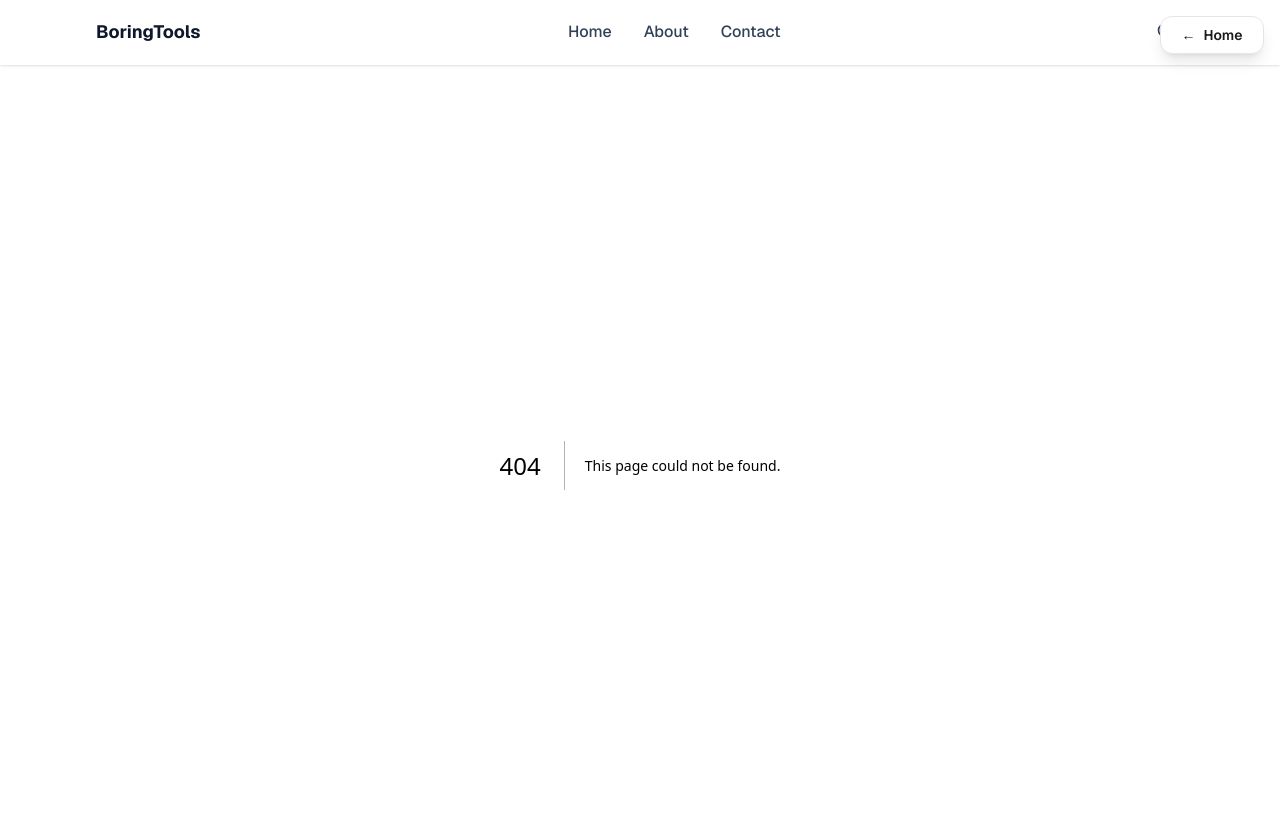
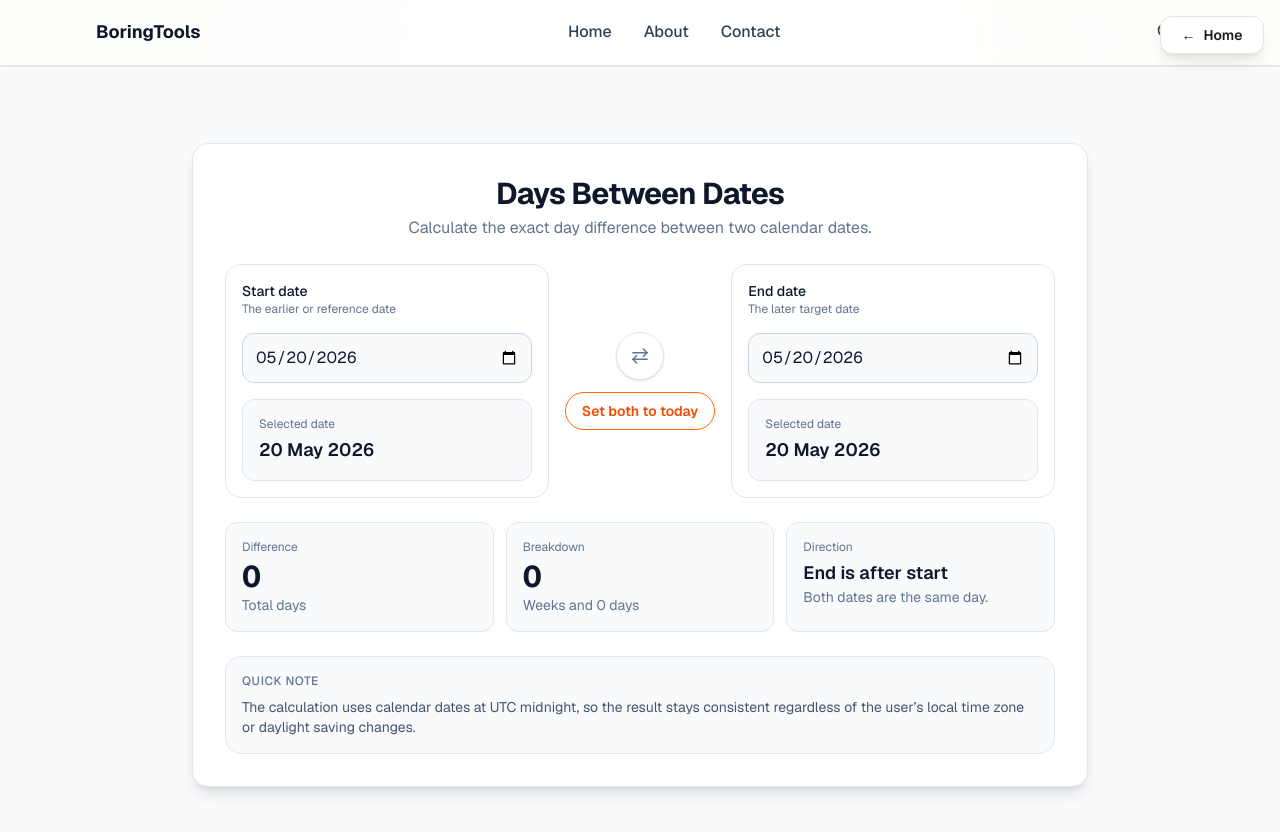
Before and after one commit to ius-sharma/boring-tools, a Next.js app: page /days-between-dates in a window 1280 px wide. Before the commit this address had no page. Shown: the top 832 px of the page. Built offline with nearby package versions, Linux system fonts and the light colour scheme.

Commit message:
Add Days Between Dates tool

```diff
--- /dev/null
+++ b/app/days-between-dates/page.jsx
@@ -0,0 +1,207 @@
+"use client";
+
+import { useMemo, useState } from "react";
+
+function toDateInputValue(date = new Date()) {
+  const year = date.getFullYear();
+  const month = String(date.getMonth() + 1).padStart(2, "0");
+  const day = String(date.getDate()).padStart(2, "0");
+  return `${year}-${month}-${day}`;
+}
+
+function parseDateInput(value) {
+  if (!value) {
+    return null;
+  }
+
+  const [year, month, day] = value.split("-").map(Number);
+  if (!year || !month || !day) {
+    return null;
+  }
+
+  const timestamp = Date.UTC(year, month - 1, day);
+  const parsed = new Date(timestamp);
+
+  if (Number.isNaN(parsed.getTime())) {
+    return null;
+  }
+
+  return parsed;
+}
+
+function formatLongDate(date) {
+  return new Intl.DateTimeFormat("en-IN", {
+    dateStyle: "medium",
+  }).format(date);
+}
+
+function calculateDayDelta(startDate, endDate) {
+  const startUtc = Date.UTC(startDate.getFullYear(), startDate.getMonth(), startDate.getDate());
+  const endUtc = Date.UTC(endDate.getFullYear(), endDate.getMonth(), endDate.getDate());
+  const signedDays = Math.round((endUtc - startUtc) / 86400000);
+
+  return {
+    signedDays,
+    absoluteDays: Math.abs(signedDays),
+  };
+}
+
+export default function DaysBetweenDatesPage() {
+  const [startDate, setStartDate] = useState(() => toDateInputValue(new Date()));
+  const [endDate, setEndDate] = useState(() => toDateInputValue(new Date()));
+
+  const result = useMemo(() => {
+    const parsedStart = parseDateInput(startDate);
+    const parsedEnd = parseDateInput(endDate);
+
+    if (!parsedStart || !parsedEnd) {
+      return null;
+    }
+
+    return calculateDayDelta(parsedStart, parsedEnd);
+  }, [startDate, endDate]);
+
+  const startPreview = parseDateInput(startDate);
+  const endPreview = parseDateInput(endDate);
+
+  const summaryText = (() => {
+    if (!result) {
+      return "Pick two valid dates to see the difference.";
+    }
+
+    if (result.absoluteDays === 0) {
+      return "Both dates are the same day.";
+    }
+
+    return result.signedDays > 0
+      ? `${formatLongDate(startPreview)} is ${result.absoluteDays} day${result.absoluteDays === 1 ? "" : "s"} before ${formatLongDate(endPreview)}.`
+      : `${formatLongDate(startPreview)} is ${result.absoluteDays} day${result.absoluteDays === 1 ? "" : "s"} after ${formatLongDate(endPreview)}.`;
+  })();
+
+  const totalWeeks = result ? Math.floor(result.absoluteDays / 7) : 0;
+  const remainingDays = result ? result.absoluteDays % 7 : 0;
+
+  const setTodayRange = () => {
+    const today = toDateInputValue(new Date());
+    setStartDate(today);
+    setEndDate(today);
+  };
+
+  const swapDates = () => {
+    setStartDate(endDate);
+    setEndDate(startDate);
+  };
+
+  return (
+    <div className="min-h-screen bg-slate-50 flex items-center justify-center p-4 font-sans">
+      <div className="bg-white shadow-lg rounded-2xl p-6 sm:p-8 w-full max-w-4xl border border-slate-200 flex flex-col gap-6">
+        <div className="text-center flex flex-col gap-1">
+          <h1 className="text-3xl font-bold tracking-tight text-slate-900">Days Between Dates</h1>
+          <p className="text-slate-500 text-base">Calculate the exact day difference between two calendar dates.</p>
+        </div>
+
+        <div className="grid grid-cols-1 lg:grid-cols-[1fr_auto_1fr] gap-4 items-stretch">
+          <div className="rounded-2xl border border-slate-200 bg-white p-4 flex flex-col gap-4">
+            <div>
+              <p className="text-sm font-medium text-slate-900">Start date</p>
+              <p className="text-xs text-slate-500">The earlier or reference date</p>
+            </div>
+
+            <input
+              type="date"
+              value={startDate}
+              onChange={(event) => setStartDate(event.target.value)}
+              className="w-full rounded-xl border border-slate-300 bg-slate-50 p-3 text-slate-900 focus:outline-none focus:ring-2 focus:ring-slate-900"
+            />
+
+            <div className="rounded-xl border border-slate-200 bg-slate-50 p-4">
+              <p className="text-xs text-slate-500">Selected date</p>
+              <p className="mt-1 text-lg font-semibold text-slate-900">{startPreview ? formatLongDate(startPreview) : "Choose a date"}</p>
+            </div>
+          </div>
+
+          <div className="flex flex-col items-center justify-center gap-3 py-2">
+            <button
+              type="button"
+              onClick={swapDates}
+              className="group inline-flex h-12 w-12 items-center justify-center rounded-full border border-slate-200 bg-white text-slate-500 shadow-sm transition-all duration-200 ease-out hover:-translate-y-0.5 hover:border-slate-300 hover:bg-slate-50 hover:text-orange-600 hover:shadow-md focus:outline-none focus:ring-2 focus:ring-slate-900 focus:ring-offset-2 focus:ring-offset-slate-50"
+              aria-label="Swap start and end dates"
+            >
+              <svg
+                xmlns="http://www.w3.org/2000/svg"
+                viewBox="0 0 24 24"
+                fill="none"
+                stroke="currentColor"
+                strokeWidth="1.8"
+                strokeLinecap="round"
+                strokeLinejoin="round"
+                className="h-5 w-5 transition-transform duration-200 group-hover:scale-105"
+                aria-hidden="true"
+              >
+                <path d="M16 3.5l4.5 4.5-4.5 4.5" />
+                <path d="M20.5 8H3.5" />
+                <path d="M8 20.5 3.5 16l4.5-4.5" />
+                <path d="M3.5 16h17" />
+              </svg>
+            </button>
+            <button
+              type="button"
+              onClick={setTodayRange}
+              className="rounded-full border border-orange-500 px-4 py-2 text-sm font-semibold text-orange-600 hover:bg-orange-500 hover:text-white transition focus:outline-none focus:ring-2 focus:ring-orange-500"
+            >
+              Set both to today
+            </button>
+          </div>
+
+          <div className="rounded-2xl border border-slate-200 bg-white p-4 flex flex-col gap-4">
+            <div>
+              <p className="text-sm font-medium text-slate-900">End date</p>
+              <p className="text-xs text-slate-500">The later target date</p>
+            </div>
+
+            <input
+              type="date"
+              value={endDate}
+              onChange={(event) => setEndDate(event.target.value)}
+              className="w-full rounded-xl border border-slate-300 bg-slate-50 p-3 text-slate-900 focus:outline-none focus:ring-2 focus:ring-slate-900"
+            />
+
+            <div className="rounded-xl border border-slate-200 bg-slate-50 p-4">
+              <p className="text-xs text-slate-500">Selected date</p>
+              <p className="mt-1 text-lg font-semibold text-slate-900">{endPreview ? formatLongDate(endPreview) : "Choose a date"}</p>
+            </div>
+          </div>
+        </div>
+
+        <div className="grid grid-cols-1 md:grid-cols-3 gap-3">
+          <div className="rounded-xl border border-slate-200 bg-slate-50 p-4">
+            <p className="text-xs text-slate-500">Difference</p>
+            <p className="mt-1 text-3xl font-bold text-slate-900 tabular-nums">{result ? result.absoluteDays : "--"}</p>
+            <p className="text-sm text-slate-500">Total days</p>
+          </div>
+          <div className="rounded-xl border border-slate-200 bg-slate-50 p-4">
+            <p className="text-xs text-slate-500">Breakdown</p>
+            <p className="mt-1 text-3xl font-bold text-slate-900 tabular-nums">{result ? totalWeeks : "--"}</p>
+            <p className="text-sm text-slate-500">Weeks and {result ? remainingDays : "--"} day{result && remainingDays === 1 ? "" : "s"}</p>
+          </div>
+          <div className="rounded-xl border border-slate-200 bg-slate-50 p-4">
+            <p className="text-xs text-slate-500">Direction</p>
+            <p className="mt-1 text-lg font-semibold text-slate-900">{result ? (result.signedDays >= 0 ? "End is after start" : "End is before start") : "--"}</p>
+            <p className="text-sm text-slate-500">{result ? summaryText : "Pick dates to compare"}</p>
+          </div>
+        </div>
+
+        <div className="rounded-2xl border border-slate-200 bg-slate-50 p-4">
+          <p className="text-xs font-medium uppercase tracking-wider text-slate-500">Quick note</p>
+          <p className="mt-2 text-sm text-slate-600">
+            The calculation uses calendar dates at UTC midnight, so the result stays consistent regardless of the user’s local time zone or daylight saving changes.
+          </p>
+        </div>
+      </div>
+
+      <style jsx global>{`
+        html { font-family: 'Inter', 'Helvetica Neue', Arial, 'system-ui', sans-serif; }
+      `}</style>
+    </div>
+  );
+}
--- a/app/page.jsx
+++ b/app/page.jsx
@@ -21,6 +21,7 @@ const tools = [
   { id: "document-data-extractor", name: "Document Data Extractor", href: "/document-data-extractor", category: "Documents", description: "Upload documents or images and extract contacts, dates, financial data, links, keywords, and raw text.", status: "Live", isNew: true, isFeatured: true },
   { id: "resume-bullet-rewriter", name: "Resume Bullet Rewriter", href: "/resume-bullet-rewriter", category: "Career", description: "Turn rough notes into strong resume bullets.", status: "Live", isNew: true, isFeatured: true },
   { id: "time-zone-converter", name: "Time Zone Converter", href: "/time-zone-converter", category: "Time & Date", description: "Convert meeting times across time zones.", status: "Live", isNew: true },
+  { id: "days-between-dates", name: "Days Between Dates", href: "/days-between-dates", category: "Time & Date", description: "Calculate the number of days between two dates.", status: "Live", isNew: true },
   { id: "to-do-list", name: "To-Do List", href: "/to-do-list", category: "Productivity", description: "Track tasks locally with saved progress.", status: "Live", isNew: true },
   { id: "gst-calculator", name: "GST Calculator", href: "/gst-calculator", category: "Finance", description: "Calculate GST-inclusive and exclusive totals.", status: "Live", isNew: true },
   { id: "truth-or-dare-play", name: "Truth or Dare Play", href: "/truth-or-dare-play", category: "Fun", description: "Spin up a clean truth-or-dare game quickly.", status: "Live", isNew: true },
@@ -44,7 +45,7 @@ const tools = [
 ];
 
 const liveToolIds = new Set([
-  "text-formatter", "json-formatter", "word-counter", "password-generator", "age-calculator", "unit-converter", "qr-generator", "file-name-sanitizer", "pomodoro-timer", "image-compressor", "image-to-pdf-converter", "doc-to-pdf-converter", "pdf-intelligence-tool", "document-data-extractor", "resume-bullet-rewriter", "time-zone-converter", "to-do-list", "gst-calculator", "truth-or-dare-play", "roast-my-todo-list", "markdown-previewer", "video-transcriber", "youtube-title-generator", "base-converter", "aspect-ratio-calculator", "distance-between-cities", "currency-converter", "linkedin-post-formatter", "what-happened-today", "math-formula-calculator", "science-formulas-calculator", "can-i-trust-this-website", "social-account-analyzer", "attendance-calculator", "youtube-downloader", "video-to-audio-converter"
+  "text-formatter", "json-formatter", "word-counter", "password-generator", "age-calculator", "unit-converter", "qr-generator", "file-name-sanitizer", "pomodoro-timer", "image-compressor", "image-to-pdf-converter", "doc-to-pdf-converter", "pdf-intelligence-tool", "document-data-extractor", "resume-bullet-rewriter", "time-zone-converter", "days-between-dates", "to-do-list", "gst-calculator", "truth-or-dare-play", "roast-my-todo-list", "markdown-previewer", "video-transcriber", "youtube-title-generator", "base-converter", "aspect-ratio-calculator", "distance-between-cities", "currency-converter", "linkedin-post-formatter", "what-happened-today", "math-formula-calculator", "science-formulas-calculator", "can-i-trust-this-website", "social-account-analyzer", "attendance-calculator", "youtube-downloader", "video-to-audio-converter"
 ]);
 
 const availableTools = tools.filter((t) => liveToolIds.has(t.id));
```
